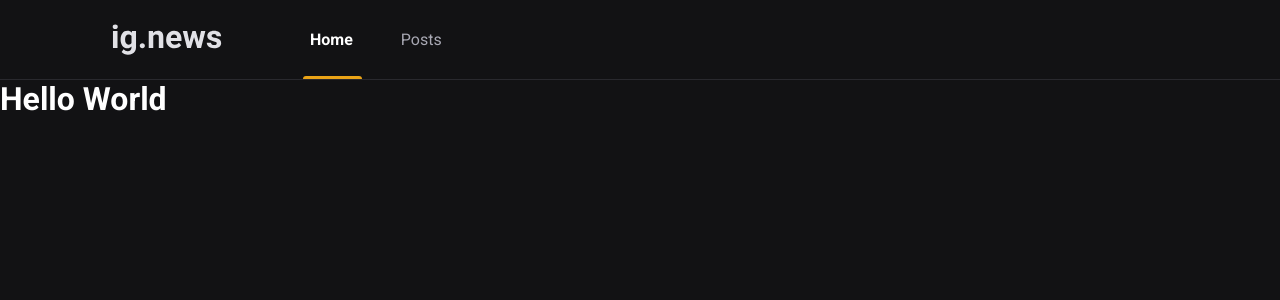
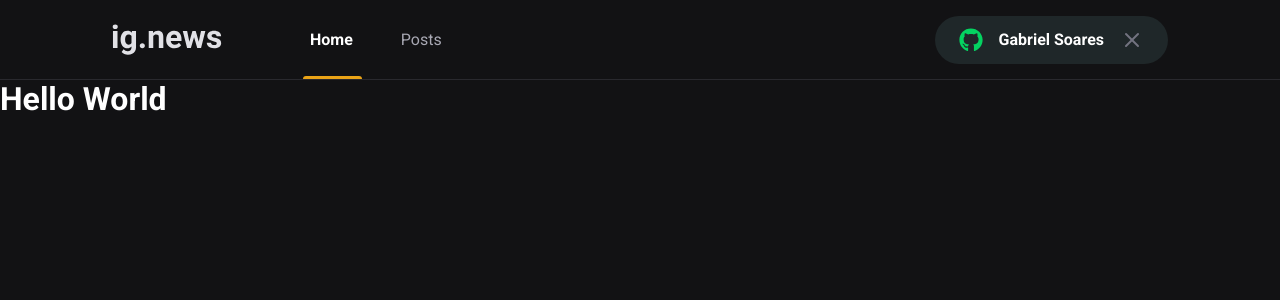
Before and after one commit to gabrielgyns/ignews, a Next.js app: page / in a window 1280 px wide. Shown: the top 300 px of the page. Built offline with nearby package versions, Linux system fonts and the light colour scheme.

Commit message:
Creating the SignIn Button (static) for Header

```diff
--- a/package.json
+++ b/package.json
@@ -12,6 +12,7 @@
     "next": "11.1.2",
     "react": "17.0.2",
     "react-dom": "17.0.2",
+    "react-icons": "^4.2.0",
     "sass": "^1.42.1"
   },
   "devDependencies": {
--- a/src/components/Header/index.tsx
+++ b/src/components/Header/index.tsx
@@ -1,4 +1,6 @@
 // import Image from 'next/image'
+
+import { SignInButton } from '../SignInButton'
 
 import styles from './styles.module.scss'
 
@@ -12,6 +14,8 @@
                     <a href="" className={styles.active}>Home</a>
                     <a href="">Posts</a>
                 </nav>
+
+                <SignInButton />
             </div>
         </header>
     )
--- a/src/components/Header/styles.module.scss
+++ b/src/components/Header/styles.module.scss
@@ -52,4 +52,8 @@
             }
         }
     }
+
+    button {
+        margin-left: auto;
+    }
 }
--- /dev/null
+++ b/src/components/SignInButton/index.tsx
@@ -0,0 +1,27 @@
+import { FaGithub } from 'react-icons/fa';
+import { FiX } from 'react-icons/fi';
+
+import styles from './styles.module.scss';
+
+export function SignInButton() {
+    const isUserLoggedIn = true;
+
+    return isUserLoggedIn ? (
+        <button
+            type="button"
+            className={styles.signInButton}
+        >
+            <FaGithub color="#04d361  " />
+            Gabriel Soares
+            <FiX color="#737380" className={styles.closeIcon} />
+        </button>
+    ) : (
+        <button
+            type="button"
+            className={styles.signInButton}
+        >
+            <FaGithub color="#eba417" />
+            Sign in with Github
+        </button>
+    );
+}
--- /dev/null
+++ b/src/components/SignInButton/styles.module.scss
@@ -0,0 +1,34 @@
+.signInButton {
+    height: 3rem;
+    border-radius: 3rem;
+    background: var(--gray-850);
+    border: 0;
+    padding: 0 1.5rem;
+
+    display: flex;
+    justify-content: center;
+    align-items: center;
+
+    color: var(--white);
+    font-weight: bold;
+
+    transition: filter 0.2s;
+
+    svg {
+        width: 24px;
+        height: 24px;
+    }
+
+    svg:first-child {
+        margin-right: 1rem;
+    }
+
+    svg.closeIcon {
+        margin-left: 1rem;
+    }
+
+    &:hover {
+        filter: brightness(0.8);
+    }
+
+}
--- a/src/styles/global.scss
+++ b/src/styles/global.scss
@@ -10,6 +10,7 @@
     --gray-100: #e1e1e6;
     --gray-300: #a8a8b3;
     --gray-800: #29292e;
+    --gray-850: #1f2729;
     --gray-900: #121214;
 
     --cyan-500: #61dafb;
```
Also changed, not shown: 1 other file (tests, documents, lock files or other folders).
